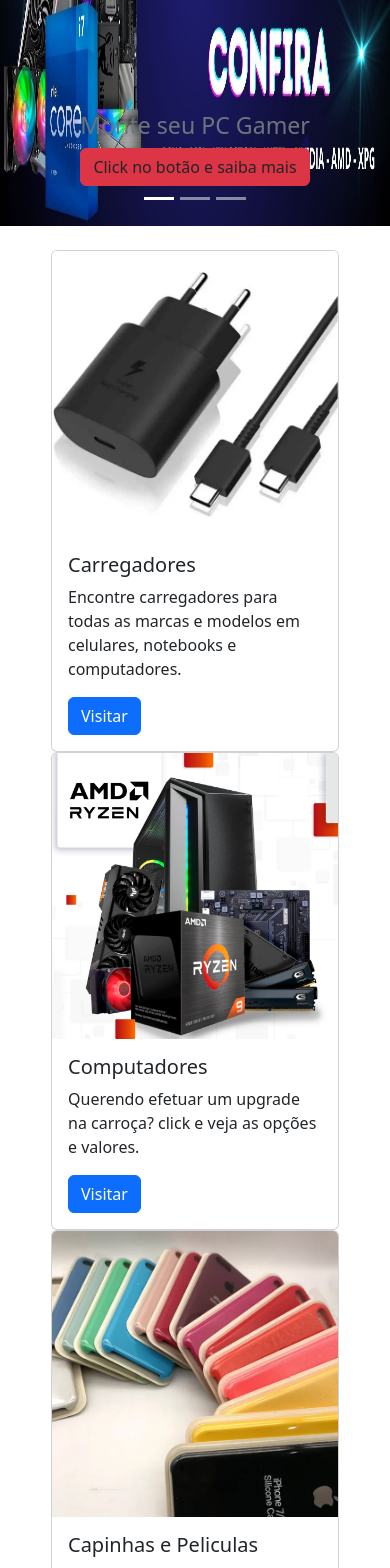
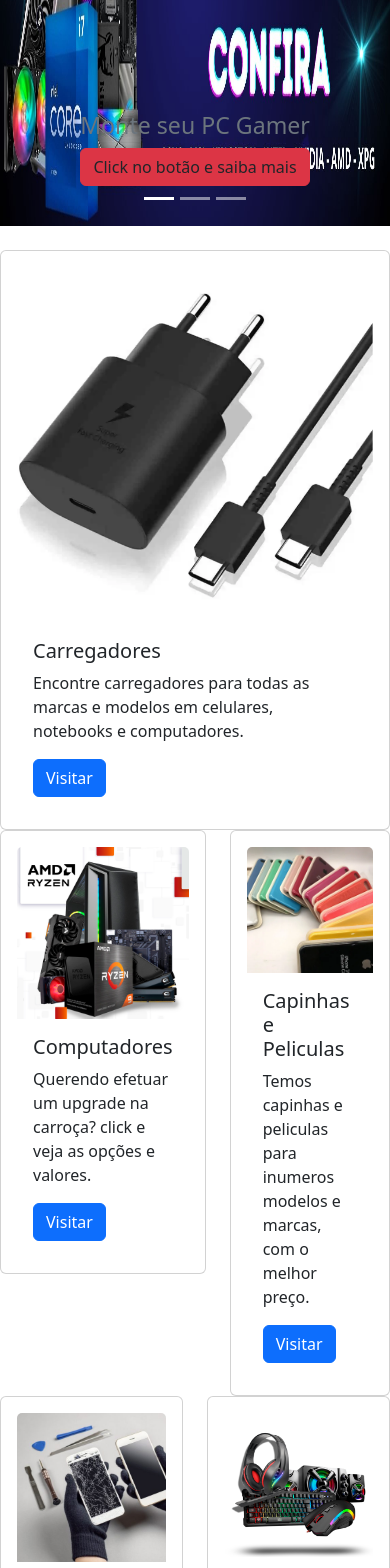
Before and after one commit to jolobos/loja_DLinfotech_PHP, a PHP site: page /info.php in a window 390 px wide. Shown: the part 588-2156 px from the top of the page. Run offline with PHP 8.4, Linux system fonts and the light colour scheme.

Commit message:
testando outros cards responsivos

```diff
--- a/info.php
+++ b/info.php
@@ -41,9 +41,11 @@
 	  </button>
 </div>
 </br>
+
+
 <div class="row" >
 <div class="col" >
-<div class="card mx-auto " style="width: 18rem;">
+<div class="card mx-auto w-auto p-3">
   <img class="card-img-top "  src="img/card1.png" alt="Imagem de capa do card">
   <div class="card-body">
     <h5 class="card-title">Carregadores</h5>
@@ -53,7 +55,7 @@
 </div>
 </div>
 <div class="col">
-<div class="card  mx-auto" style="width: 18rem;">
+<div class="card  mx-auto w-auto p-3">
   <img class="card-img-top" src="img/card2.png" alt="Imagem de capa do card">
   <div class="card-body">
     <h5 class="card-title">Computadores</h5>
@@ -63,7 +65,7 @@
 </div>
 </div>
 <div class="col">
-<div class="card  mx-auto" style="width: 18rem;">
+<div class="card  mx-auto w-auto p-3">
   <img class="card-img-top" src="img/card3.png" alt="Imagem de capa do card">
   <div class="card-body">
     <h5 class="card-title">Capinhas e Peliculas</h5>
@@ -72,7 +74,7 @@
   </div>
 </div>
 </div><div class="col">
-<div class="card  mx-auto" style="width: 18rem;">
+<div class="card  mx-auto w-auto p-3" >
   <img class="card-img-top" src="img/card4.png" alt="Imagem de capa do card">
   <div class="card-body">
     <h5 class="card-title">Troca de display</h5>
@@ -81,7 +83,7 @@
   </div>
 </div>
 </div><div class="col">
-<div class="card  mx-auto" style="width: 18rem;">
+<div class="card  mx-auto w-auto p-3">
   <img class="card-img-top" src="img/card5.png" alt="Imagem de capa do card">
   <div class="card-body">
     <h5 class="card-title">Acessórios</h5>
@@ -91,7 +93,116 @@
 </div>
 </div>
 </div>
+</br>
+</br>
+
+	<h1> testando cards diferentes</h1>
+	</br>
+<div id="carouselExampleCaptions" class="carousel carousel-dark slide" data-bs-ride="false">
+  <div class="carousel-indicators">
+    <button type="button" data-bs-target="#carouselExampleCaptions" data-bs-slide-to="0" class="active" aria-current="true" aria-label="Slide 1"></button>
+    <button type="button" data-bs-target="#carouselExampleCaptions" data-bs-slide-to="1" aria-label="Slide 2"></button>
+    <button type="button" data-bs-target="#carouselExampleCaptions" data-bs-slide-to="2" aria-label="Slide 3"></button>
+  </div>
+  <div class="carousel-inner">
+    <div class="carousel-item active">
+     <div class="card-group">
+      <div class="card">
+       <img src="..." class="card-img-top" alt="...">
+       <div class="card-body">
+       <h5 class="card-title">Card title</h5>
+       <p class="card-text">This is a wider card with supporting text below as a natural lead-in to additional content. This content is a little bit longer.</p>
+       <p class="card-text"><small class="text-muted">Last updated 3 mins ago</small></p>
+    </div>
+  </div>
+  <div class="card">
+    <img src="..." class="card-img-top" alt="...">
+    <div class="card-body">
+      <h5 class="card-title">Card title</h5>
+      <p class="card-text">This card has supporting text below as a natural lead-in to additional content.</p>
+      <p class="card-text"><small class="text-muted">Last updated 3 mins ago</small></p>
+    </div>
+  </div>
+  <div class="card">
+    <img src="..." class="card-img-top" alt="...">
+    <div class="card-body">
+      <h5 class="card-title">Card title</h5>
+      <p class="card-text">This is a wider card with supporting text below as a natural lead-in to additional content. This card has even longer content than the first to show that equal height action.</p>
+      <p class="card-text"><small class="text-muted">Last updated 3 mins ago</small></p>
+    </div>
+  </div>
+</div>
+
+    </div>
+    <div class="carousel-item">
+<div class="card-group">
+  <div class="card">
+    <img src="..." class="card-img-top" alt="...">
+    <div class="card-body">
+      <h5 class="card-title">Card title</h5>
+      <p class="card-text">This is a wider card with supporting text below as a natural lead-in to additional content. This content is a little bit longer.</p>
+      <p class="card-text"><small class="text-muted">Last updated 3 mins ago</small></p>
+    </div>
+  </div>
+  <div class="card">
+    <img src="..." class="card-img-top" alt="...">
+    <div class="card-body">
+      <h5 class="card-title">Card title</h5>
+      <p class="card-text">This card has supporting text below as a natural lead-in to additional content.</p>
+      <p class="card-text"><small class="text-muted">Last updated 3 mins ago</small></p>
+    </div>
+  </div>
+  <div class="card">
+    <img src="..." class="card-img-top" alt="...">
+    <div class="card-body">
+      <h5 class="card-title">Card title</h5>
+      <p class="card-text">This is a wider card with supporting text below as a natural lead-in to additional content. This card has even longer content than the first to show that equal height action.</p>
+      <p class="card-text"><small class="text-muted">Last updated 3 mins ago</small></p>
+    </div>
+  </div>
+</div>
+
+    </div>
+    <div class="carousel-item">
 
 
-	</body>
+<div class="card-group">
+  <div class="card">
+    <img src="..." class="card-img-top" alt="...">
+    <div class="card-body">
+      <h5 class="card-title">Card title</h5>
+      <p class="card-text">This is a wider card with supporting text below as a natural lead-in to additional content. This content is a little bit longer.</p>
+      <p class="card-text"><small class="text-muted">Last updated 3 mins ago</small></p>
+    </div>
+  </div>
+  <div class="card">
+    <img src="..." class="card-img-top" alt="...">
+    <div class="card-body">
+      <h5 class="card-title">Card title</h5>
+      <p class="card-text">This card has supporting text below as a natural lead-in to additional content.</p>
+      <p class="card-text"><small class="text-muted">Last updated 3 mins ago</small></p>
+    </div>
+  </div>
+  <div class="card">
+    <img src="..." class="card-img-top" alt="...">
+    <div class="card-body">
+      <h5 class="card-title">Card title</h5>
+      <p class="card-text">This is a wider card with supporting text below as a natural lead-in to additional content. This card has even longer content than the first to show that equal height action.</p>
+      <p class="card-text"><small class="text-muted">Last updated 3 mins ago</small></p>
+    </div>
+  </div>
+</div>
+    </div>
+  </div>
+  <button class="carousel-control-prev" type="button" data-bs-target="#carouselExampleCaptions" data-bs-slide="prev">
+    <span class="carousel-control-prev-icon" aria-hidden="true"></span>
+    <span class="visually-hidden">Previous</span>
+  </button>
+  <button class="carousel-control-next" type="button" data-bs-target="#carouselExampleCaptions" data-bs-slide="next">
+    <span class="carousel-control-next-icon" aria-hidden="true"></span>
+    <span class="visually-hidden">Next</span>
+  </button>
+</div>
+
+</body>
 </html>
```
